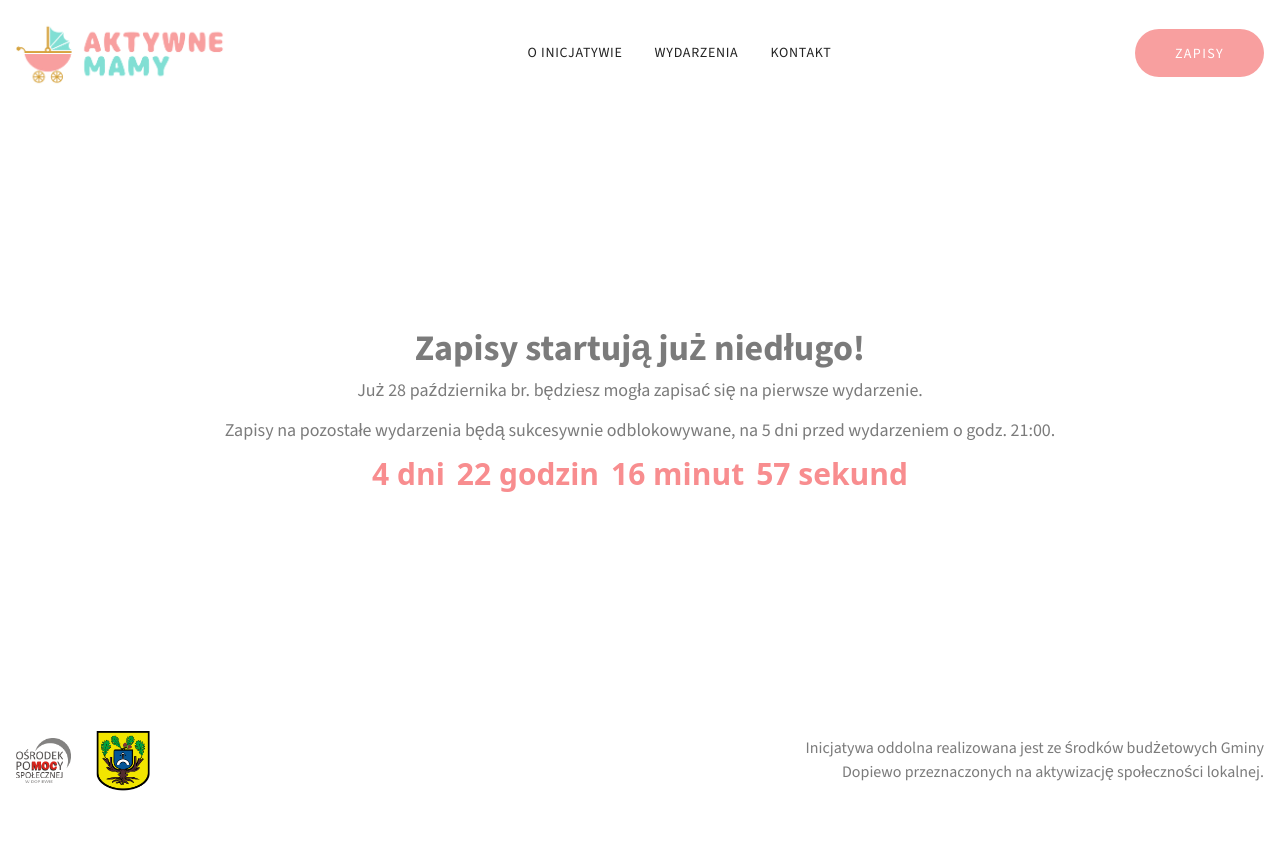
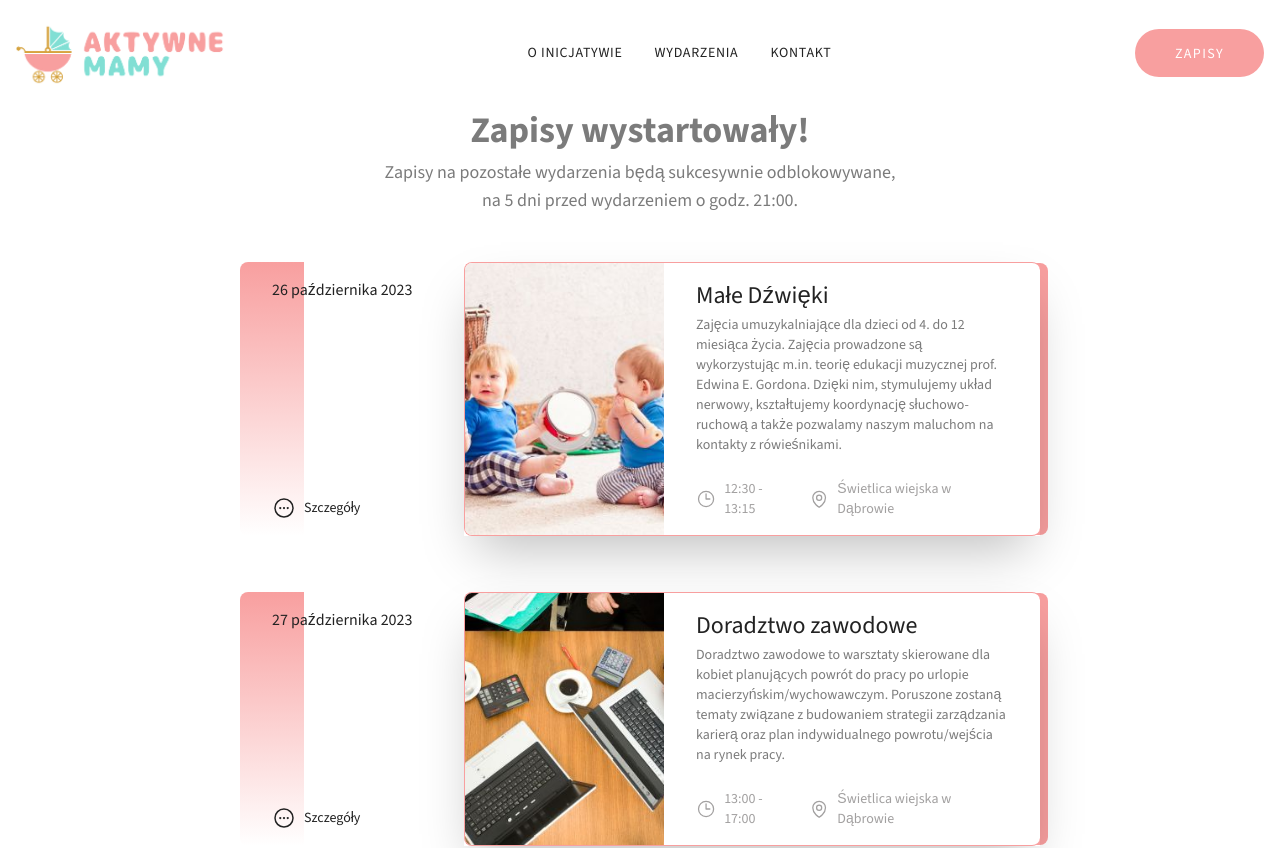
Before and after one commit to matwjablonski/aktywnemamy, a Next.js app: page /zapisy in a window 1280 px wide. Shown: the top 848 px of the page. Before the commit the page ends 811 px from the top, so only its background shows below. Built offline with nearby package versions, Linux system fonts and the light colour scheme.

Commit message:
change copy on registration page

```diff
--- a/app/components/TimeCounter/index.tsx
+++ b/app/components/TimeCounter/index.tsx
@@ -19,7 +19,7 @@ const TimeCounter: FC<TimeCounter> = ({ endDate }) => {
   const min = Math.floor(((left % (3600 * 24)) % 3600) / 60);
   const sec = left % 60;
 
-  const nextEvents = getClosestEvents(events, 3);
+
 
   useEffect(() => {
     const a = setInterval(() => {
@@ -66,9 +66,7 @@ const TimeCounter: FC<TimeCounter> = ({ endDate }) => {
 
   if (left <= 0) {
     return <div>
-      {nextEvents.map(event => (
-          <EventBox {...event} key={event.id} />
-        ))}
+
     </div>
   }
 
--- a/app/zapisy/page.tsx
+++ b/app/zapisy/page.tsx
@@ -1,16 +1,20 @@
-import TimeCounter from '../components/TimeCounter';
-import styles from './Page.module.scss';
+import Container from '../components/Container';
+import EventBox from '../components/EventBox';
+import { events } from '../data/events';
+import { getClosestEvents } from '../utils/events';
 
 export default function RegistrationPage() {
-  // console.log(new Intl.DateTimeFormat('pl-PL', { dateStyle: 'long', timeStyle: 'short'}).format(new Date(2023, 9, 28, 21)));
+  const nextEvents = getClosestEvents(events, 3);
+
   return (
-    <section className="container mx-auto px-4 flex flex-col align-middle items-center justify-center mt-[110px]">
-      <div className={`flex flex-col justify-center align-middle text-center ${styles.Page}`}>
-        <h2 className="text-4xl font-bold mb-2">Zapisy startują już niedługo!</h2>
-        <p className="mb-3 text-lg">Już 28 października br. będziesz mogła zapisać się na pierwsze wydarzenie.</p>
-        <p className="mb-3 text-lg">Zapisy na pozostałe wydarzenia będą sukcesywnie odblokowywane, na 5 dni przed wydarzeniem o godz. 21:00.</p>
-        <TimeCounter endDate={new Date(2023, 9, 28, 19)} />
+    <Container>
+      <div className="mt-[110px]">
+          <h2 className="text-4xl font-bold mb-2 text-center">Zapisy wystartowały!</h2>
+          <p className="mb-3 text-lg text-center max-w-lg mx-auto mb-8">Zapisy na pozostałe wydarzenia będą sukcesywnie odblokowywane, na 5 dni przed wydarzeniem o godz. 21:00.</p>
+          {nextEvents.map(event => (
+            <EventBox {...event} key={event.id} />
+          ))}
       </div>
-    </section>
+    </Container>
   )
 }
```
